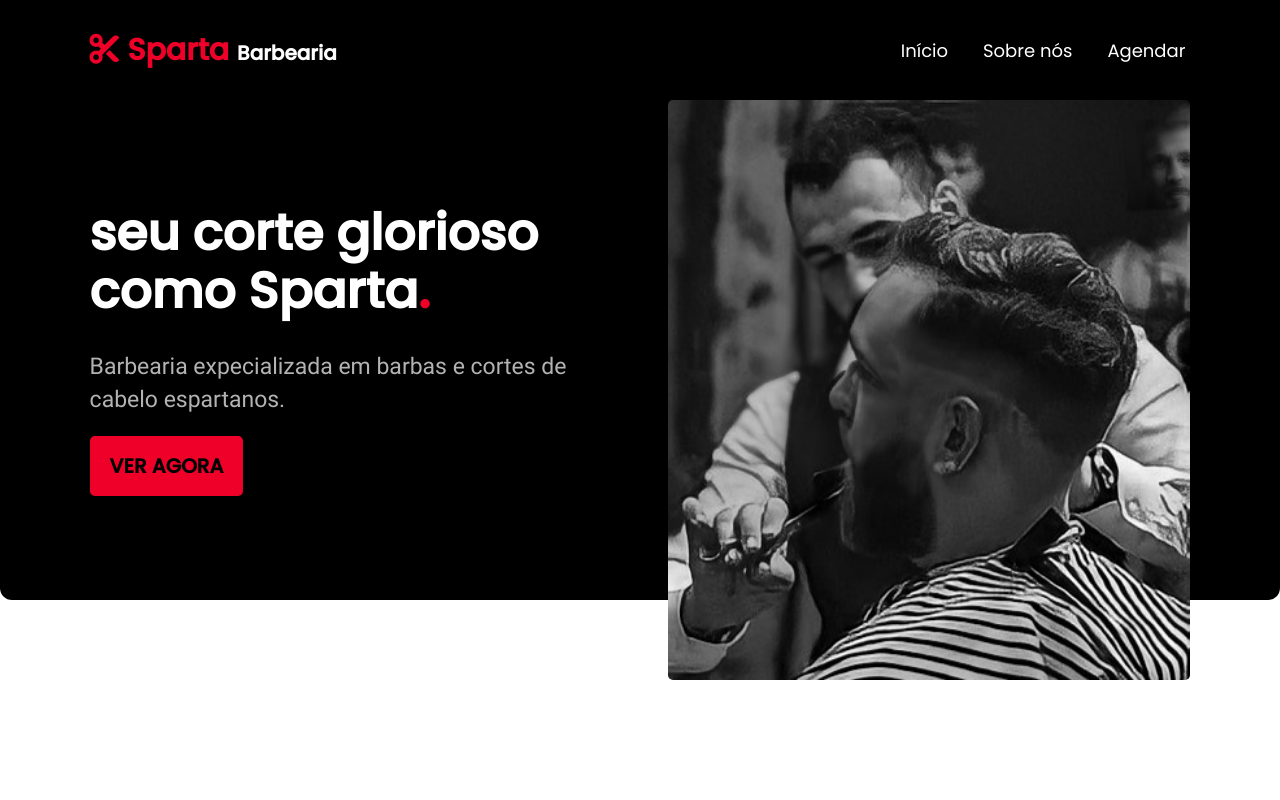
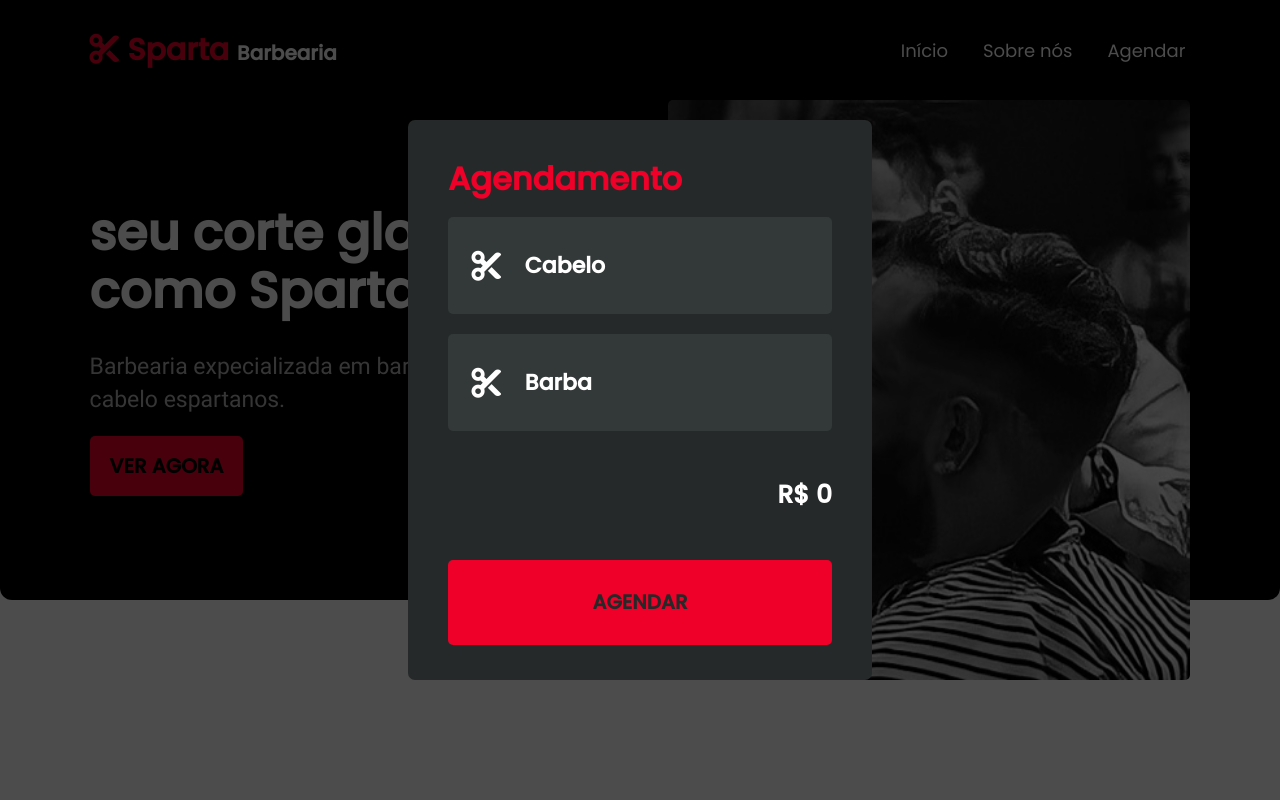
Before and after one commit to LuanB7/spartabarbearia, a plain HTML site: page index.html in a window 1280 px wide. Both pictures are taken after a click on the link "Agendar". Shown: the top 800 px of the page. Drawn offline with Linux system fonts and the light colour scheme; a script that the page names is missing.

Commit message:
Add files via upload

```diff
--- a/global.css
+++ b/global.css
@@ -243,6 +243,19 @@ footer {
 
 /*Agendar Modal*/
 
+@keyframes agendarModal {
+    0% {
+        transform: scale(0.8);
+    }
+    70% {
+        transform: scale(1.1);
+    }
+
+    100% {
+        transform: scale(none);
+    }
+}
+
 .agendar-box-modal-box {
     position: fixed;
     width: 100%;
@@ -252,12 +265,18 @@ footer {
     align-items: center;
     top: 0;
 
-    display: none;
+    visibility: hidden;
+    opacity: 0;
+
+    transition: 0.5s;
+    pointer-events: none;
+
+    animation: agendarModal 1s;
 }
 
 .agendar-box-modal {
     position: fixed;
-    height: 70%;
+    height: 60%;
     width: 30%;
     background-color: rgb(38, 41, 41);
 
@@ -266,17 +285,21 @@ footer {
     display: flex;
     justify-content: center;
     align-items: center;
+
+    pointer-events: all;
 }
 
 .agendar-box-modal-fundo-escuro {
     position: fixed;
     width: 100%;
     height: 100%;
-    background-color: rgba(0, 0, 0, 0.5);
+    background-color: rgba(0, 0, 0, 0.7);
     top: 0;
 
-    display: none;
-
+    visibility: hidden;
+    opacity: 0;
+    display: block;
+    transition: 0.5s;
 }
 
 .dentro-agendar-box-modal {
@@ -290,13 +313,90 @@ footer {
     color: rgb(238, 0, 40);
 }
 
-.agendar-box-modal-botoes {
+.agendar-box-modal-botoes-box {
     height: calc(100% - 32px - 20px);
     margin-top: 20px;
     width: 100%;
-    background-color: rgb(65, 71, 71);
+
     display: block;
     position: relative;
+}
+
+.agendar-box-options-box {
+    width: 100%;
+    height: 50%;
+    flex-direction: column;
+    display: flex;
+    justify-content: space-between;
+}
+
+.agendar-box-option {
+    width: 100%;
+    height: calc(50% - 10px);
+    background-color: rgb(51, 56, 56);
+    border-radius: 5px;
+    display: block;
+    transition: 0.3s;
+}
+
+.agendar-box-modal-valor {
+    display: block;
+    height: 30%;
+    width: 100%;
+    display: flex;
+    justify-content: right;
+    align-items: center;
+
+    font-size: 25px;
+    color: white;
+    font-weight: bold;
+}
+
+.agendar-box-modal-botao-agendar {
+    display: flex;
+    width: 100%;
+    height: 20%;
+    border-radius: 5px;
+    background-color: rgb(238, 0, 40);
+
+    color: rgb(38, 41, 41);
+    font-size: 20px;
+    text-decoration: none;
+    font-weight: bold;
+
+    display: flex;
+    justify-content: center;
+    align-items: center;
+    text-transform: uppercase;
+}
+
+.agendar-modal-option-checkbox {
+    display: none;
+}
+
+.agendar-box-option {
+    display: flex;
+}
+
+.agendar-box-option i {
+    width: 20%;
+    height: 100%;
+
+    margin-top: 0;
+    color: white;
+    display: flex;
+    justify-content: center;
+    align-items: center;
+    font-size: 30px;
+}
+
+.agendar-option-nome {
+    display: flex;
+    justify-content: left;
+    align-items: center;
+    font-size: 22px;
+    font-weight: bold;
+    color: white;
 
 }
 
--- /dev/null
+++ b/global_js.js
@@ -0,0 +1,70 @@
+//Agendar Option
+
+
+function agendarOption(finalIdNumber, iptcheckbox) {
+
+    setTimeout(function() {
+
+        var opcao = document.getElementById(`a-m-option-${finalIdNumber}`);
+
+        if (iptcheckbox.checked) {
+            opcao.style.backgroundColor = "rgb(238, 0, 40)";
+        } else {
+            opcao.style.backgroundColor = "rgb(51, 56, 56)";
+        }
+
+    }, 001)
+
+
+}
+
+function agendarValor() {
+    setTimeout(function() {
+        var checkbox1 = document.getElementById('agendar-modal-option-check-1');
+        var checkbox2 = document.getElementById('agendar-modal-option-check-2');
+        var precoSubstituir = document.getElementById('agendar-box-modal-valor');
+
+
+
+        if (checkbox1.checked) {
+            var valor1 = 30;
+        } else {
+            var valor1 = 0;
+        }
+
+        if (checkbox2.checked) {
+            var valor2 = 20;
+        } else {
+            var valor2 = 0;
+        }
+
+        var valorTotal = valor1 + valor2;
+
+        precoSubstituir.innerHTML = `R$ ${valorTotal}`;
+    }, 001)
+
+}
+
+function aparacerAgendarModal() {
+    var agendarModal = document.querySelector('.agendar-box-modal-box');
+    var agendarModalFundo = document.querySelector('.agendar-box-modal-fundo-escuro');
+
+    agendarModal.style.visibility = 'visible';
+    agendarModal.style.opacity = '1';
+
+    agendarModalFundo.style.visibility = 'visible';
+    agendarModalFundo.style.opacity = '1';
+}
+
+function desaparecerAgendarModal() {
+    var agendarModal = document.querySelector('.agendar-box-modal-box');
+    var agendarModalFundo = document.querySelector('.agendar-box-modal-fundo-escuro');
+
+
+    agendarModal.style.visibility = 'hidden';
+    agendarModal.style.opacity = '0';
+
+    agendarModalFundo.style.visibility = 'hidden';
+    agendarModalFundo.style.opacity = '0';
+
+}
--- a/index.html
+++ b/index.html
@@ -22,7 +22,7 @@
                 <ul>
                     <li><a href="">Início</a></li>
                     <li><a href="#secao-3">Sobre nós</a></li>
-                    <li><a >Agendar</a></li> <!-- WhatsApp Link -->
+                    <li><a onclick="aparacerAgendarModal()">Agendar</a></li> <!-- WhatsApp Link -->
                 </ul>
             </nav>
         </div>
@@ -165,18 +165,31 @@
 
     </footer>
 
-    <div class="agendar-box-modal-fundo-escuro"></div>
-    <div class="agendar-box-modal-box">
+    <div class="agendar-box-modal-fundo-escuro" id="agendar-box-modal-fundo-escuro" onclick="desaparecerAgendarModal()"></div>
+    <div class="agendar-box-modal-box" id="agendar-box-modal-box">
         <div class="agendar-box-modal">
             <div class="dentro-agendar-box-modal">
                 <h1>Agendamento</h1>
-                <div class="agendar-box-modal-botoes">
+                <div class="agendar-box-modal-botoes-box">
+                    <div class="agendar-box-options-box">
+                        <label for="agendar-modal-option-check-1" class="agendar-box-option agendar-box-option-cabelo" id="a-m-option-1" onclick="agendarOption(1, document.getElementById('agendar-modal-option-check-1')), agendarValor()" preco='30'>
+                            <i class="fas fa-cut"></i> <span class="agendar-option-nome">Cabelo</span>
+                        </label>
+                        <label for="agendar-modal-option-check-2" class="agendar-box-option agendar-box-option-barba" id="a-m-option-2" onclick="agendarOption(2, document.getElementById('agendar-modal-option-check-2')), agendarValor()" preco='20'>
+                            <i class="fas fa-cut"></i> <span class="agendar-option-nome">Barba</span>
+                        </label>
 
+                        <input type="checkbox" id="agendar-modal-option-check-1" class="agendar-modal-option-checkbox">
+                        <input type="checkbox" id="agendar-modal-option-check-2" class="agendar-modal-option-checkbox">
+                    </div>
+                    <span class="agendar-box-modal-valor" id="agendar-box-modal-valor">R$ 0</span>
+                    <a href="" class="agendar-box-modal-botao-agendar">AGENDAR</a>
                 </div>
             </div>
 
         </div>
     </div>
+    <input type="checkbox" id="aparacer-agendar-modal-check">
 
     <script src="global_js.js"></script>
 
--- a/responsivo_global.css
+++ b/responsivo_global.css
@@ -1,3 +1,18 @@
+@media screen and (max-width: 900px) {
+    .agendar-box-modal {
+        position: fixed;
+        height: 50%;
+        width: 70%;
+        background-color: rgb(38, 41, 41);
+
+        border-radius: 7px;
+        padding: 40px;
+        display: flex;
+        justify-content: center;
+        align-items: center;
+    }
+}
+
 @media screen and (max-width: 800px) {
 
     /*Header*/
@@ -70,4 +85,36 @@
     }
 
 
+    /*Agendar modal*/
+    .agendar-box-modal {
+        padding: 30px;
+
+    }
+
+    .agendar-box-modal-botoes-box {
+        height: calc(100% - 32px - 25px);
+        margin-top: 20px;
+        width: 100%;
+
+        display: block;
+        position: relative;
+    }
+
+    .agendar-box-modal h1 {
+        font-size: 20px;
+    }
+
+    .agendar-box-modal-botao-agendar {
+        font-size: 17px;
+    }
+
+    .agendar-box-option i {
+        width: 25%;
+        font-size: 25px;
+    }
+
+    .agendar-option-nome {
+        font-size: 19px;
+    }
+
 }
```
